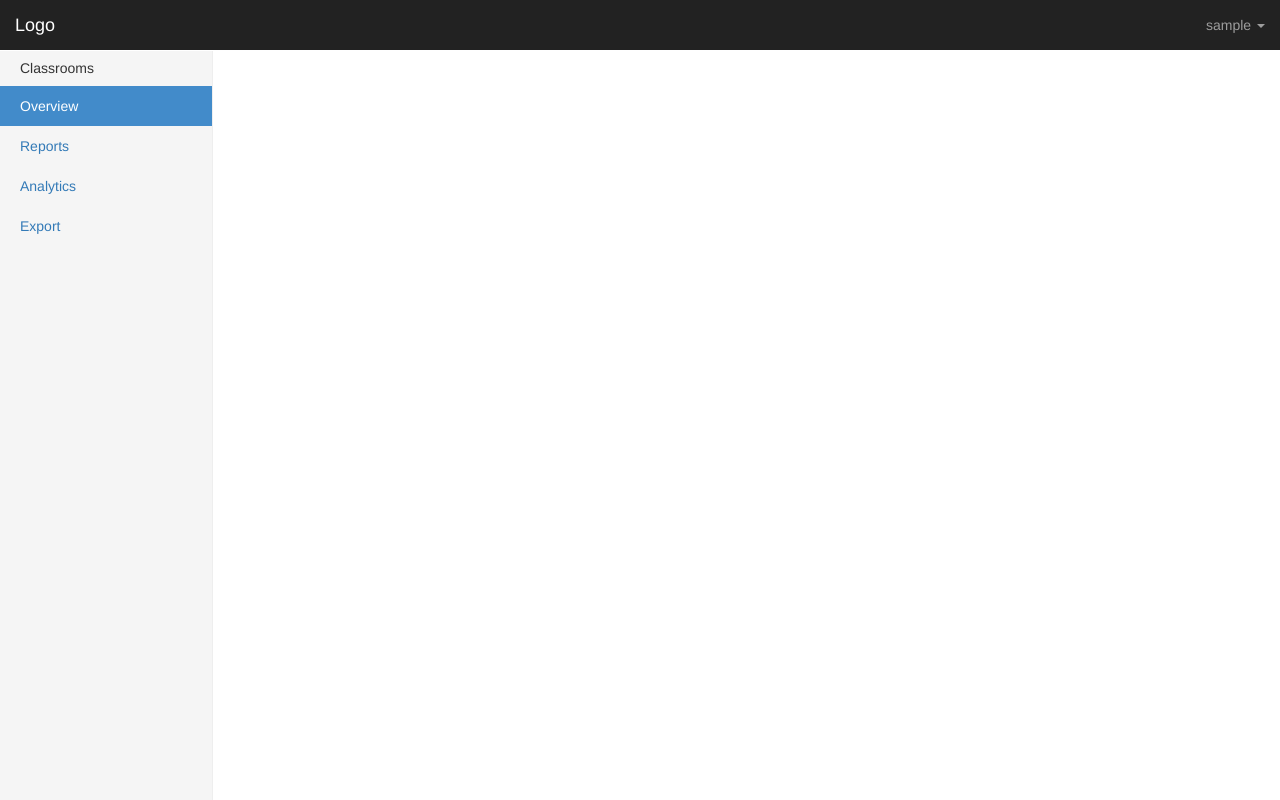
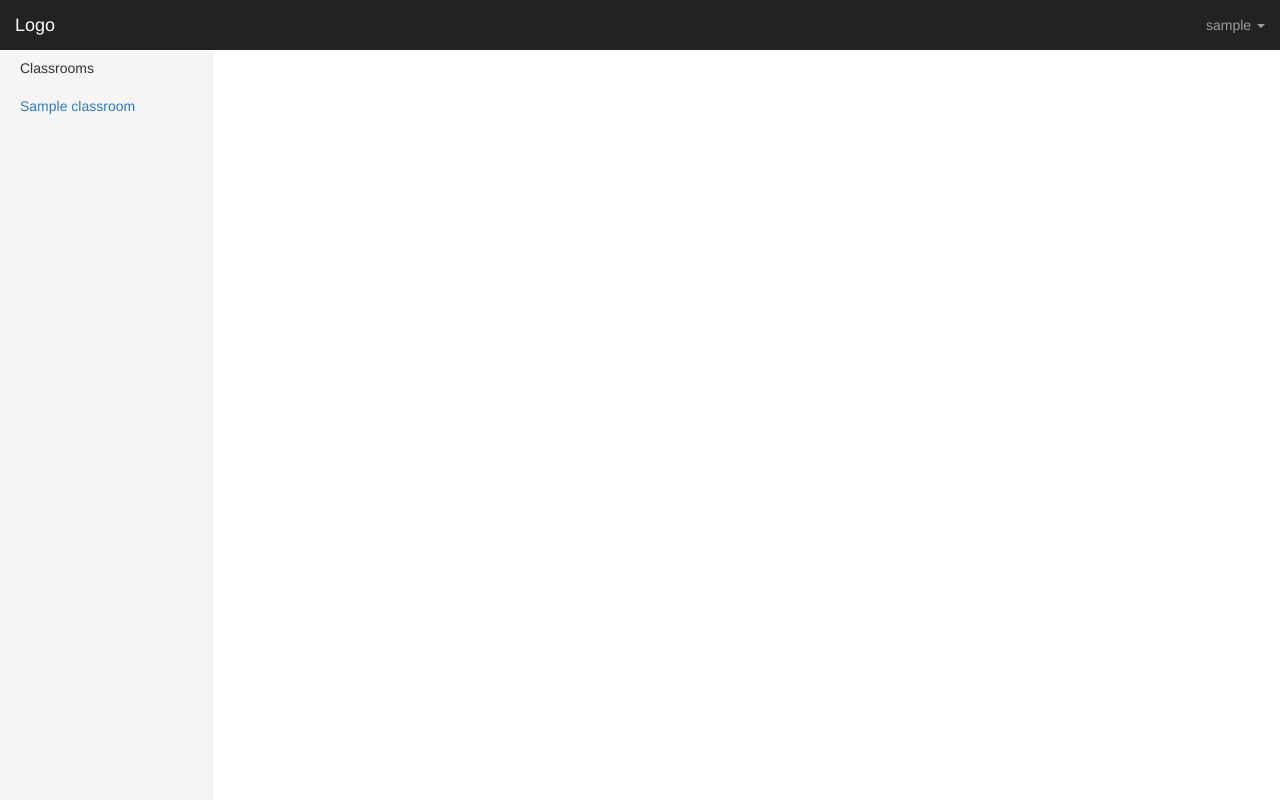
Before and after one commit to generil/hackathon, a Django app: page / in a window 1280 px wide. Run offline with Django 3.2, Linux system fonts and the light colour scheme; a user stored in the database is signed in; tables that the repository leaves empty hold one stand-in row (values such as "Sample post"); parts of the project's set-up code (start-up, migrations or seed data) failed here and were passed over; some libraries are stand-ins or nearby versions.

Commit message:
added sidebar contexts

```diff
--- a/classroom/admin.py
+++ b/classroom/admin.py
@@ -10,6 +10,7 @@ from .models import Topic_Post
 from .models import Forum_Post
 from .models import Topic_PostComment
 from .models import Forum_PostComment
+from .models import Record
 
 admin.site.register(Classroom)
 admin.site.register(Topic)
@@ -17,3 +18,4 @@ admin.site.register(Topic_Post)
 admin.site.register(Forum_Post)
 admin.site.register(Topic_PostComment)
 admin.site.register(Forum_PostComment)
+admin.site.register(Record)
--- a/hackathon/templates/navbar.html
+++ b/hackathon/templates/navbar.html
@@ -17,7 +17,7 @@
 				<li class="dropdown">
 					<a href="#" class="dropdown-toggle" data-toggle="dropdown" role="button" aria-haspopup="true" aria-expanded="false">{{user}} <span class="caret"></span></a>
 					<ul class="dropdown-menu">
-						<li><a href="{% url 'log_out' %}">Edit Profile</a></li>
+						<li><a href="{% url 'edit_profile' %}">Edit Profile</a></li>
 						<li><a href="{% url 'log_out' %}">Log Out</a></li>
 					</ul>
 				</li>
--- a/hackathon/templates/sidebar.html
+++ b/hackathon/templates/sidebar.html
@@ -1,7 +1,6 @@
 <h5>Classrooms</h5>
 <ul class="nav nav-sidebar">
-	<li class="active"><a href="#">Overview </a></li>
-	<li><a href="#">Reports</a></li>
-	<li><a href="#">Analytics</a></li>
-	<li><a href="#">Export</a></li>
+	{% for record in records %}
+	<li><a href="{% url 'classroom:forum' record.classroom.pk %}">{{record.classroom.name}}</a></li>
+	{% endfor %}
 </ul>
--- a/hackathon/urls.py
+++ b/hackathon/urls.py
@@ -8,5 +8,5 @@ urlpatterns = [
 	url(r'^$', home, name='home'),
 	url(r'^admin/', admin.site.urls),
 	url(r'^registration/', include('registration.urls')),
-	# url(r'^classroom/', include('classroom.urls')),
+	url(r'^classroom/', include('classroom.urls')),
 ]
--- a/hackathon/views.py
+++ b/hackathon/views.py
@@ -1,8 +1,20 @@
 from django.shortcuts import render
+from classroom.models import Record, Forum_Post
+
 
 def home(request):
-	dummy = 'DUMMY'
+	records = Record.objects.filter(user = request.user)
+
+	posts = []
+
+	for record in records:
+		classroom_forum_posts = Forum_Post.objects.filter(classroom = record.classroom)
+		for post in classroom_forum_posts:
+			posts.append(post)
+
 	context = {
-	    'sample': dummy
+		'records' : records,
+		'posts' : posts,
 	}
+
 	return render(request, 'home.html', context=context)
--- a/registration/views.py
+++ b/registration/views.py
@@ -106,7 +106,7 @@ def edit_profile(request):
         person.avatar = filename
         person.save()
 
-    return redirect('')
+    return redirect('home')
 
 
 def log_out(request):
```
